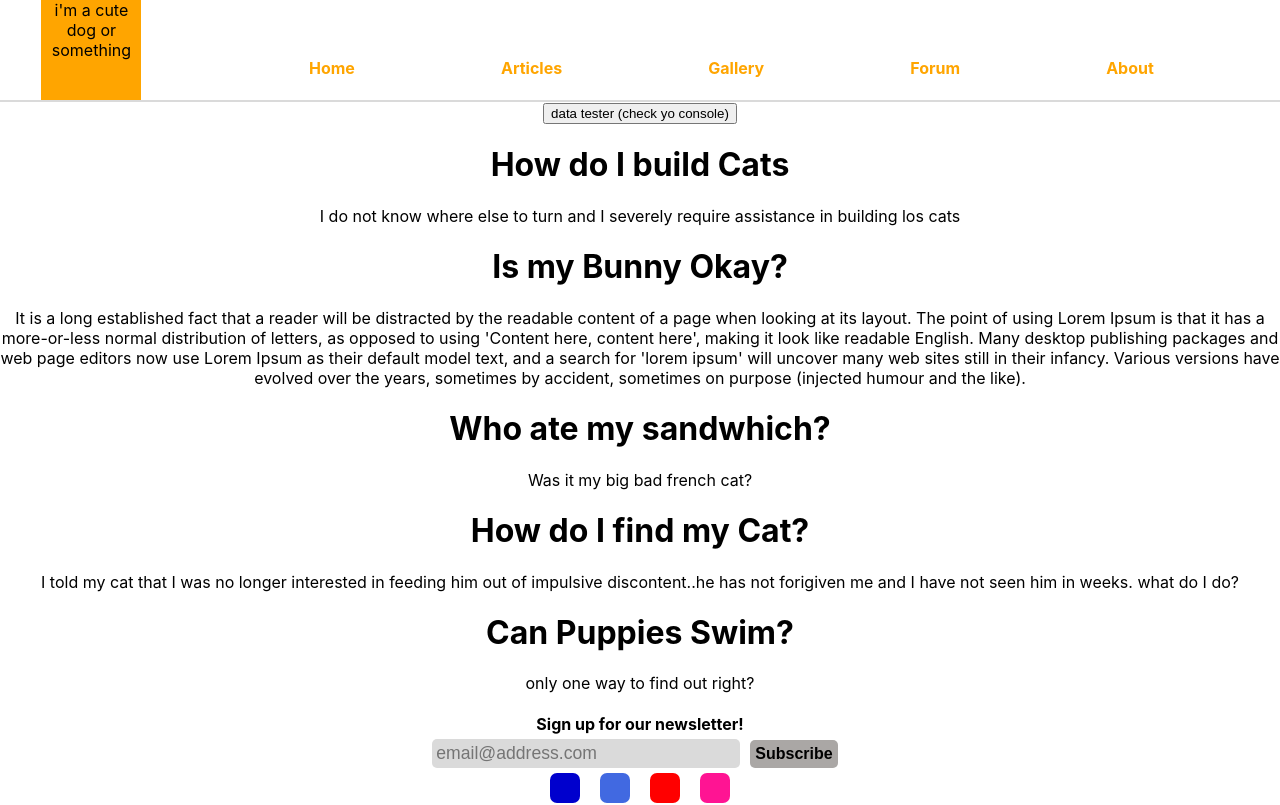
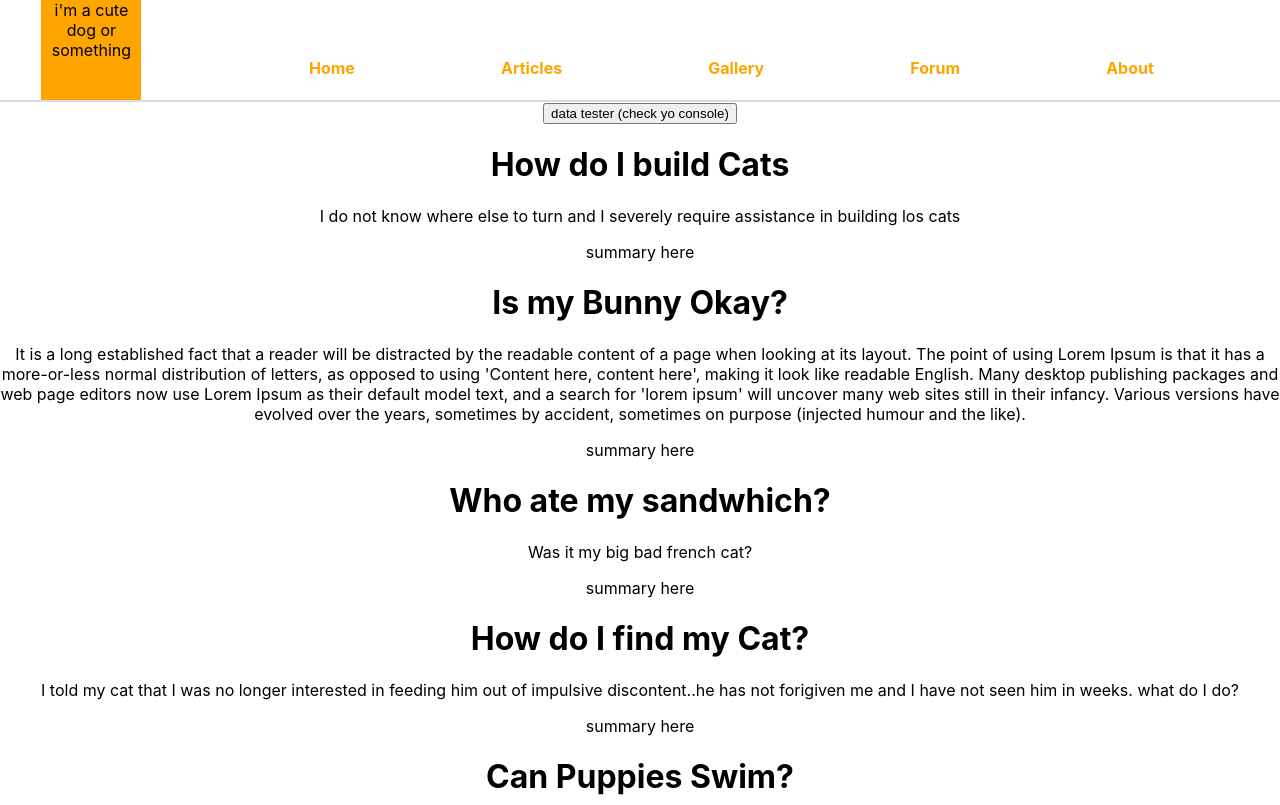
Before and after one commit to rursteve2/fetch, a React (Create React App) app: page /forums in a window 1280 px wide. Shown: the top 805 px of the page. Built offline with nearby package versions, Linux system fonts and the light colour scheme.

Commit message:
keeping up to date

```diff
--- a/src/components/SingleForum.js
+++ b/src/components/SingleForum.js
@@ -10,6 +10,7 @@ class SingleForum extends Component {
     <div className="forums">
       <h1>{forum.title}</h1>
       <p>{forum.body}</p>
+      <span>{forum.brief}</span>
     </div>
   );
 }
```
